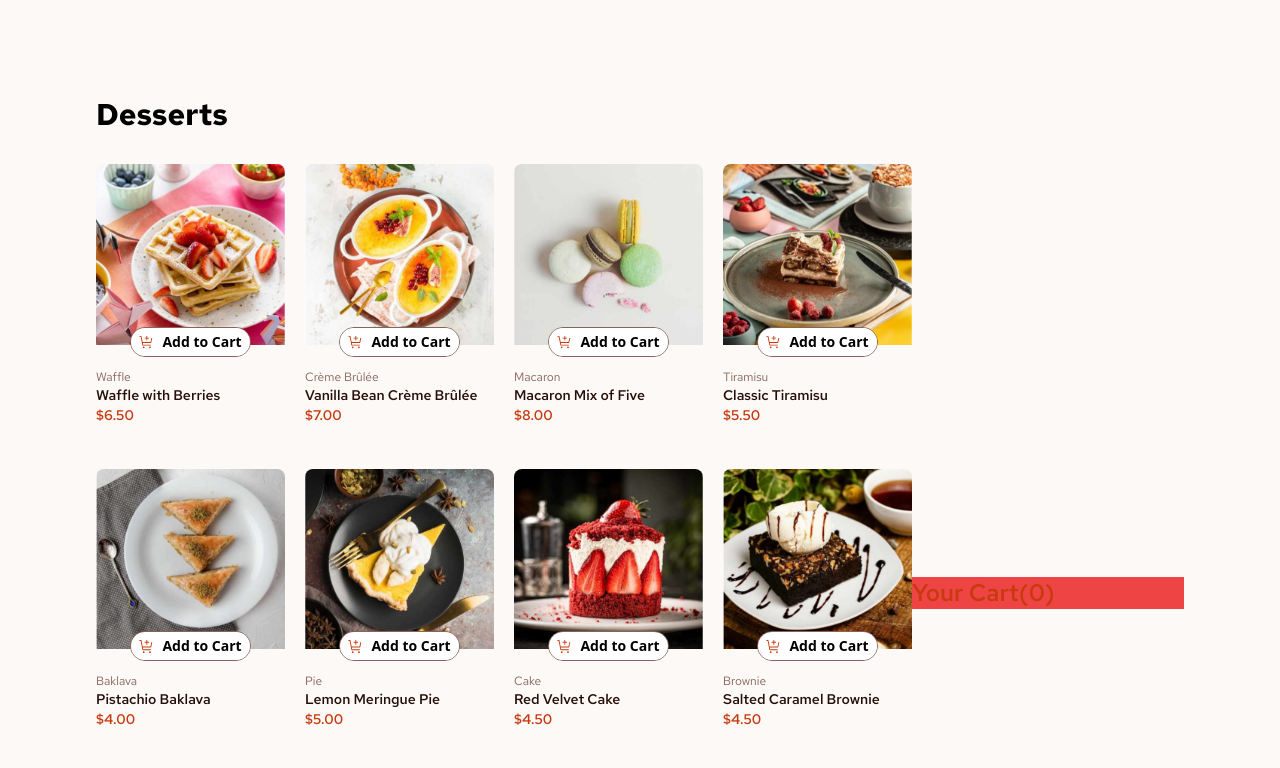
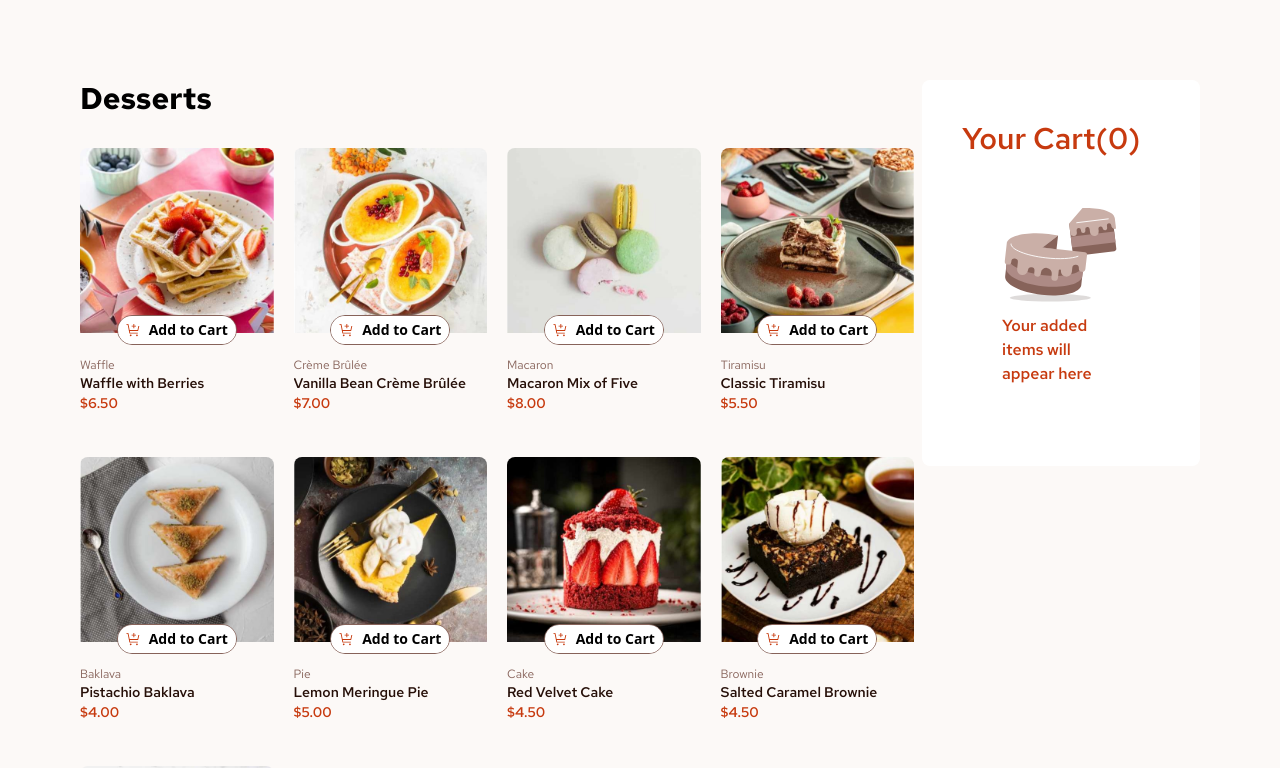
Before and after one commit to munzerx/Product-list-with-cart, a Next.js app: page / in a window 1280 px wide. Shown: the top 768 px of the page. Built offline with nearby package versions, Linux system fonts and the light colour scheme.

Commit message:
add total item functionality and car item component

```diff
--- a/app/components/CartSection.tsx
+++ b/app/components/CartSection.tsx
@@ -1,6 +1,22 @@
 import React from "react";
 import { useEffect, useState } from "react";
+import Image from "next/image";
+import EmptyCart from "@/public/assets/images/illustration-empty-cart.svg";
+import CartItem from "./ui/CartItem";
 
+interface productImages {
+  thumbnail: string;
+  mobile: string;
+  tablet: string;
+  desktop: string;
+}
+
+interface product {
+  image: productImages;
+  name: string;
+  category: string;
+  price: number;
+}
 interface item {
   name: string;
   count: number;
@@ -8,10 +24,17 @@ interface item {
 
 interface CartSectionProps {
   cartItems: item[];
+  products: product[];
+  setCartItems: React.Dispatch<React.SetStateAction<item[]>>;
 }
 
-export default function CartSection({ cartItems }: CartSectionProps) {
+export default function CartSection({
+  cartItems,
+  products,
+  setCartItems,
+}: CartSectionProps) {
   const [totalItems, setTotalItems] = useState<number>(0);
+  const [totalPrice, setTotalPrice] = useState<number>(0);
   const calculateItems = () => {
     let total = 0;
     cartItems.map((item) => {
@@ -24,26 +47,47 @@ export default function CartSection({ cartItems }: CartSectionProps) {
     calculateItems();
   }, [cartItems]);
 
+  const removeItem = (itemName: string) => {
+    setCartItems((prevCartItems) =>
+      prevCartItems.map((item) =>
+        item.name === itemName ? { ...item, count: 0 } : item,
+      ),
+    );
+    console.log("removed");
+  };
+
   return (
-    <div className="relative h-full w-3/12 bg-blue-500 font-RedHat">
-      <div className="sticky top-0 bg-red-500">
-        <p className="text-2xl font-semibold text-Red">
+    <div className="relative h-full w-3/12 grow font-RedHat">
+      <div className="sticky top-0 rounded-lg bg-white p-10">
+        <p className="text-3xl font-semibold text-Red">
           Your Cart({totalItems})
         </p>
         {
-          // Declare the positiveItems variable outside of the JSX
           (() => {
             const positiveItems = cartItems
               .filter((item) => item.count > 0)
               .map((item) => (
-                <div key={item.name}>
-                  <p>{item.name}</p>
-                  <p>{item.count}</p>
-                </div>
+                <CartItem
+                  key={item.name}
+                  productPrice={
+                    products.find((product) => product.name === item.name)
+                      ?.price
+                  }
+                  item={item}
+                  handleRemove={removeItem}
+                />
               ));
             return positiveItems; // Return the filtered and mapped items
           })()
         }
+        {!totalItems && (
+          <div className="flex flex-col items-center justify-center p-10">
+            <Image src={EmptyCart} alt="empty cart" />
+            <p className="font-semibold text-Red">
+              Your added items will appear here
+            </p>
+          </div>
+        )}
       </div>
     </div>
   );
--- /dev/null
+++ b/app/components/ui/CartItem.tsx
@@ -0,0 +1,45 @@
+import React from "react";
+import Image from "next/image";
+import { useState, useEffect } from "react";
+import removeIcon from "@/public/assets/images/icon-remove-item.svg";
+export default function CartItem({ productPrice, item, handleRemove }: any) {
+  const [total, setTotal] = useState<number>(0);
+
+  const getTotal = () => {
+    setTotal(productPrice * item.count);
+  };
+
+  useEffect(() => {
+    getTotal();
+  }, [item.count]);
+
+  return (
+    <div className="mt-4 flex w-full flex-row justify-between border-b py-5">
+      <div className="flex flex-col">
+        <p className="text-sm font-bold">{item.name}</p>
+        <div className="flex flex-row items-center justify-start gap-2">
+          <p className="text-sm font-bold text-Red">{item.count}x</p>
+          <p className="text-Rose-500">
+            @{" "}
+            {productPrice.toLocaleString("en-US", {
+              style: "currency",
+              currency: "USD",
+            })}
+          </p>
+          <p className="text-Rose-500 font-semibold">
+            {total.toLocaleString("en-US", {
+              style: "currency",
+              currency: "USD",
+            })}
+          </p>
+        </div>
+      </div>
+      <button
+        className="flex h-5 w-5 items-center justify-center rounded-full border border-black opacity-60 hover:cursor-pointer hover:opacity-100"
+        onClick={() => handleRemove(item.name)}
+      >
+        <Image src={removeIcon} width={10} height={10} alt={"add to cart"} />
+      </button>
+    </div>
+  );
+}
--- a/app/page.tsx
+++ b/app/page.tsx
@@ -26,7 +26,7 @@ export default function Home() {
   }, []);
 
   return (
-    <main className="flex min-h-screen flex-row items-center justify-around bg-Rose-50 p-24">
+    <main className="flex h-screen flex-row items-center justify-between gap-2 overflow-y-scroll bg-Rose-50 p-20">
       <ProductSection>
         {data.map((product) => {
           return (
@@ -38,10 +38,13 @@ export default function Home() {
             />
           );
         })}
+      </ProductSection>
 
-        <div className="h-full bg-blue-500">h</div>
-      </ProductSection>
-      <CartSection cartItems={cartItems} />
+      <CartSection
+        cartItems={cartItems}
+        products={data}
+        setCartItems={setCartItems}
+      />
     </main>
   );
 }
```
